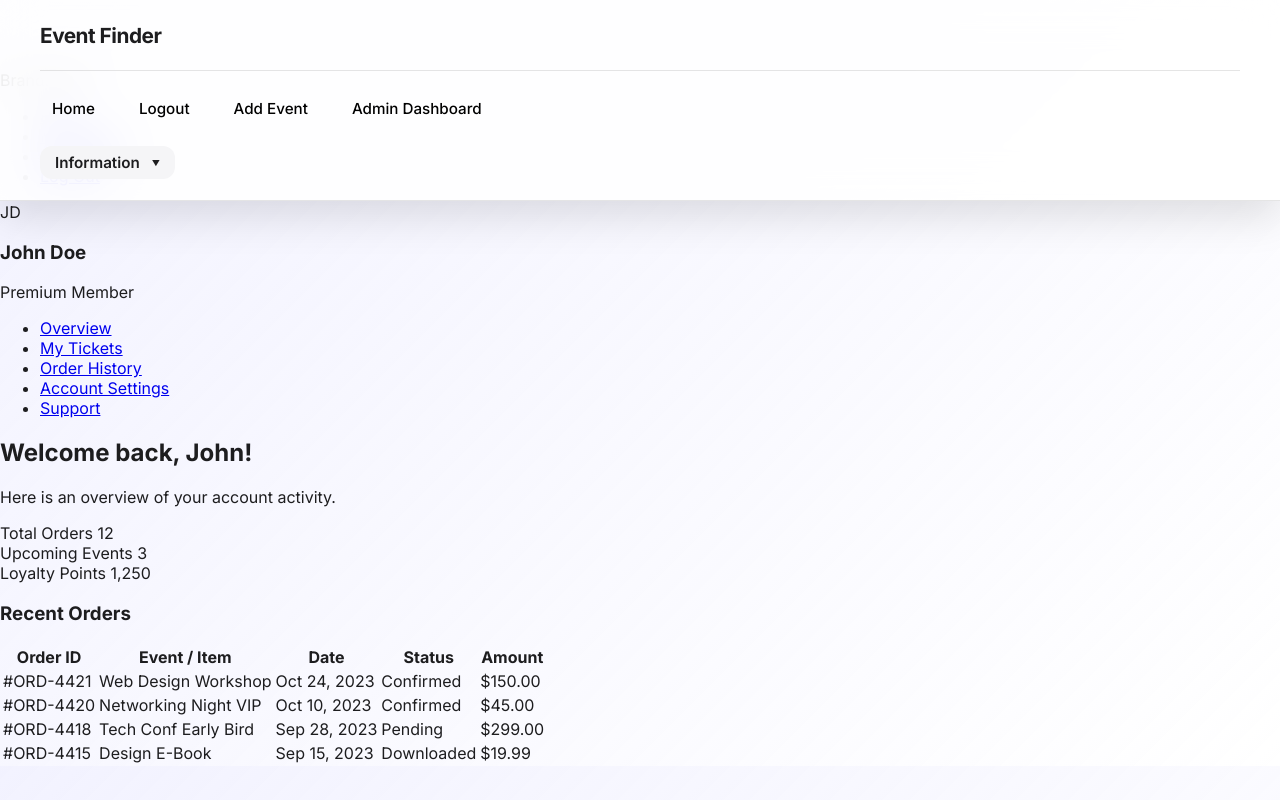
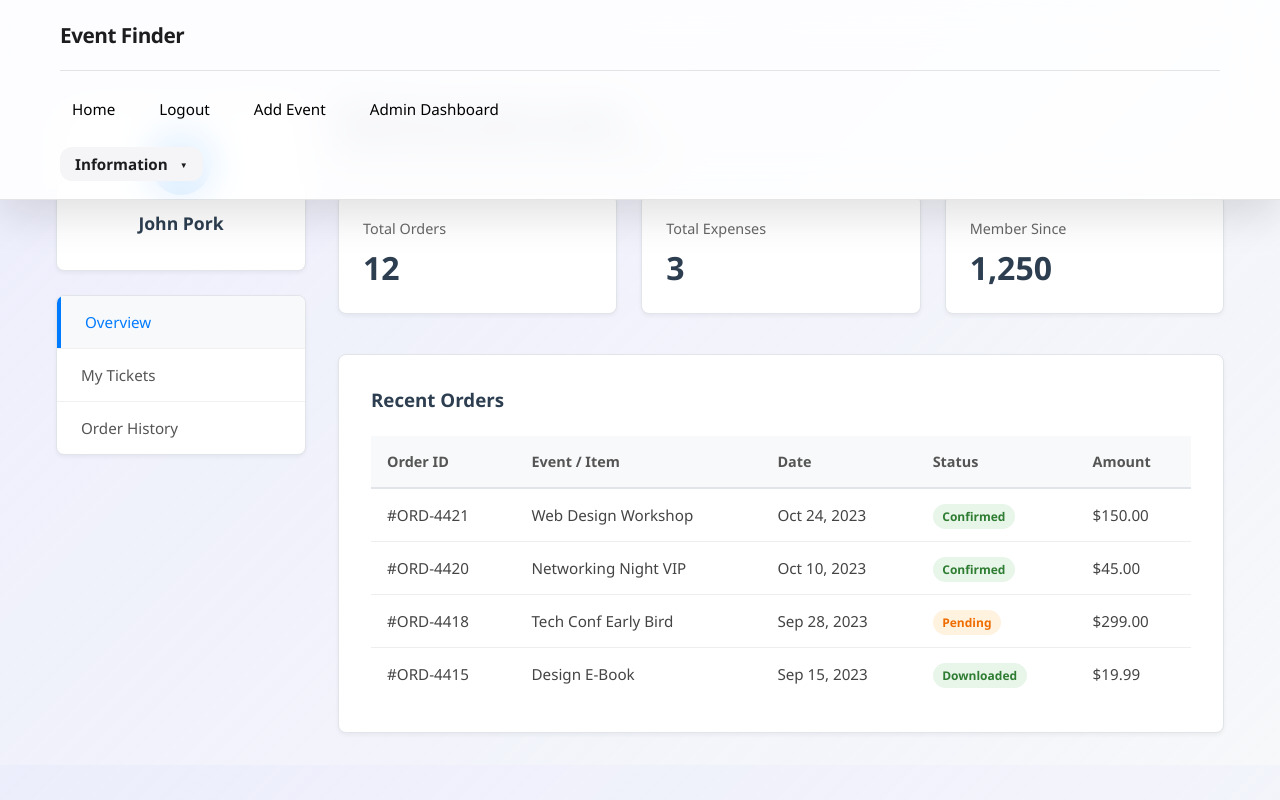
Before and after one commit to JesseSinti/DjangoUnit2Project, a Django app: page /dashboard/customer/ in a window 1280 px wide. Run offline with Django 5.2, Linux system fonts and the light colour scheme; a user stored in the database is signed in; data comes from the database, SQL or seed files in the repository.

Commit message:
Started working on customer dashboard

```diff
--- /dev/null
+++ b/Django_Unit_Project_2/App/static/customer_dashboard.css
@@ -0,0 +1,131 @@
+
+* { margin: 0; padding: 0; box-sizing: border-box; }
+
+body {
+    font-family: 'Segoe UI', Roboto, Helvetica, Arial, sans-serif;
+    color: #333;
+    background-color: #f4f6f9;
+}
+
+a { text-decoration: none; color: inherit; }
+
+
+
+
+.logo { font-size: 1.5rem; font-weight: 700; color: #2c3e50; }
+
+
+
+.logout-btn {
+    padding: 0.5rem 1rem;
+    background-color: #ffebee;
+    color: #d32f2f !important;
+    border-radius: 4px;
+    transition: background 0.3s;
+}
+.logout-btn:hover { background-color: #ffcdd2; }
+
+
+.dashboard-container {
+    max-width: 1200px;
+    margin: 2rem auto;
+    padding: 0 1rem;
+    display: grid;
+    grid-template-columns: 250px 1fr;
+    gap: 2rem;
+}
+
+
+.dashboard-sidebar {
+    background: transparent;
+}
+
+.user-profile-card {
+    background: #ffffff;
+    padding: 2rem 1rem;
+    text-align: center;
+    border-radius: 8px;
+    box-shadow: 0 2px 4px rgba(0,0,0,0.05);
+    margin-bottom: 1.5rem;
+    border: 1px solid #e1e4e8;
+}
+
+.user-avatar {
+    width: 60px;
+    height: 60px;
+    background-color: #007bff;
+    color: white;
+    border-radius: 50%;
+    display: flex;
+    align-items: center;
+    justify-content: center;
+    font-size: 1.5rem;
+    margin: 0 auto 1rem;
+}
+
+.user-name { font-size: 1.1rem; color: #2c3e50; margin-bottom: 0.2rem; }
+
+
+.sidebar-menu { list-style: none; background: #ffffff; border-radius: 8px; box-shadow: 0 2px 4px rgba(0,0,0,0.05); overflow: hidden; border: 1px solid #e1e4e8; }
+.sidebar-menu li { border-bottom: 1px solid #f0f0f0; }
+.sidebar-menu li:last-child { border-bottom: none; }
+
+.sidebar-menu a {
+    display: block;
+    padding: 1rem 1.5rem;
+    color: #555;
+    transition: all 0.2s;
+    font-size: 0.95rem;
+}
+
+.sidebar-menu a:hover { background-color: #f8f9fa; color: #007bff; padding-left: 1.75rem; }
+.sidebar-menu a.active-item { border-left: 4px solid #007bff; background-color: #f8f9fa; color: #007bff; }
+
+
+.content-header { margin-bottom: 2rem; }
+.content-header h2 { color: #2c3e50; font-size: 1.75rem; }
+.content-header p { color: #666; }
+
+
+.stats-grid {
+    display: grid;
+    grid-template-columns: repeat(auto-fit, minmax(200px, 1fr));
+    gap: 1.5rem;
+    margin-bottom: 2.5rem;
+}
+
+.stat-card {
+    background: #ffffff;
+    padding: 1.5rem;
+    border-radius: 8px;
+    box-shadow: 0 2px 4px rgba(0,0,0,0.05);
+    border: 1px solid #e1e4e8;
+}
+
+.stat-label { display: block; color: #666; font-size: 0.9rem; margin-bottom: 0.5rem; }
+.stat-number { display: block; color: #2c3e50; font-size: 2rem; font-weight: 700; }
+
+.recent-activity { background: #ffffff; padding: 2rem; border-radius: 8px; box-shadow: 0 2px 4px rgba(0,0,0,0.05); border: 1px solid #e1e4e8; }
+.section-header { margin-bottom: 1.5rem; color: #2c3e50; }
+
+.clean-table { width: 100%; border-collapse: collapse; min-width: 600px; /* Forces scroll on small screens */ }
+.table-responsive { overflow-x: auto; }
+
+.clean-table th { text-align: left; padding: 1rem; background-color: #f8f9fa; color: #555; font-weight: 600; font-size: 0.9rem; border-bottom: 2px solid #e1e4e8; }
+.clean-table td { padding: 1rem; border-bottom: 1px solid #eee; color: #444; font-size: 0.95rem; }
+.clean-table tr:last-child td { border-bottom: none; }
+.clean-table tr:hover { background-color: #fcfcfc; }
+
+
+.badge { padding: 0.25rem 0.6rem; border-radius: 20px; font-size: 0.75rem; font-weight: 600; }
+.badge.success { background-color: #e8f5e9; color: #2e7d32; }
+.badge.warning { background-color: #fff3e0; color: #ef6c00; }
+
+
+@media (max-width: 768px) {
+    .dashboard-container { grid-template-columns: 1fr; } /* Stack sidebar on top */
+    .user-profile-card { display: flex; align-items: center; gap: 1rem; text-align: left; padding: 1rem; }
+    .user-avatar { margin: 0; width: 50px; height: 50px; font-size: 1.2rem; }
+
+    .navbar { flex-direction: column; gap: 1rem; }
+}
--- a/Django_Unit_Project_2/App/templates/admin_dashboard.html
+++ b/Django_Unit_Project_2/App/templates/admin_dashboard.html
@@ -30,8 +30,8 @@
             <div class="user-avatar" style="width: 32px; height: 32px; font-size: 0.8rem;">AD</div>
 
             <div class="profile-info ms-2 overflow-hidden">
-                <div class="name text-truncate">Admin User</div>
-                <div class="email text-truncate">admin@org.com</div>
+                <div class="name text-truncate">{{ admin.first_name }} {{ admin.last_name }}</div>
+                <div class="email text-truncate">{{ admin.email }}</div>
             </div>
         </a>
     </div>
--- a/Django_Unit_Project_2/App/templates/customer_dashboard.html
+++ b/Django_Unit_Project_2/App/templates/customer_dashboard.html
@@ -1,49 +1,31 @@
 {% extends "base.html" %}
 {% block title %}Customer Dashboard{% endblock %}
+{% load static %}
+{% block content %}
+    <link rel="stylesheet" href="{% static 'customer_dashboard.css' %}">
 
-{% block content %}
-<!DOCTYPE html>
-<html lang="en">
-<head>
-    <meta charset="UTF-8">
-    <meta name="viewport" content="width=device-width, initial-scale=1.0">
-    <title>My Dashboard | BrandName</title>
-    <link rel="stylesheet" href="dashboard.css">
-</head>
-<body>
-
-    <nav class="navbar">
-        <div class="logo">BrandName</div>
-        <ul class="nav-links">
-            <li><a href="index.html">Home</a></li>
-            <li><a href="#">My Events</a></li>
-            <li><a href="#" class="active">Dashboard</a></li>
-            <li><a href="#" class="logout-btn">Log Out</a></li>
-        </ul>
-    </nav>
 
     <div class="dashboard-container">
 
         <aside class="dashboard-sidebar">
             <div class="user-profile-card">
-                <div class="user-avatar">JD</div>
-                <h3 class="user-name">John Doe</h3>
-                <p class="user-role">Premium Member</p>
+                <div class="user-avatar">{{ Customer.first_name.0 }}{{ Customer.last_name.0 }}</div>
+                <h3 class="user-name">{{ Customer.first_name }} {{ Customer.last_name }}</h3>
+
             </div>
 
             <ul class="sidebar-menu">
                 <li><a href="#" class="active-item">Overview</a></li>
                 <li><a href="#">My Tickets</a></li>
                 <li><a href="#">Order History</a></li>
-                <li><a href="#">Account Settings</a></li>
-                <li><a href="#">Support</a></li>
+
             </ul>
         </aside>
 
         <main class="dashboard-content">
 
             <header class="content-header">
-                <h2>Welcome back, John!</h2>
+                <h2>Welcome back, {{ Customer.first_name }}!</h2>
                 <p>Here is an overview of your account activity.</p>
             </header>
 
@@ -53,11 +35,11 @@
                     <span class="stat-number">12</span>
                 </div>
                 <div class="stat-card">
-                    <span class="stat-label">Upcoming Events</span>
+                    <span class="stat-label">Total Expenses</span>
                     <span class="stat-number">3</span>
                 </div>
                 <div class="stat-card">
-                    <span class="stat-label">Loyalty Points</span>
+                    <span class="stat-label">Member Since</span>
                     <span class="stat-number">1,250</span>
                 </div>
             </section>
@@ -112,6 +94,5 @@
         </main>
     </div>
 
-</body>
-</html>
+
 {% endblock %}
--- a/Django_Unit_Project_2/App/views.py
+++ b/Django_Unit_Project_2/App/views.py
@@ -215,6 +215,7 @@ def search_users(request):
     total_users = len(organization_users)
     total_events = len(events)
     total_pending = len(pending_memberships)
+    admin = User.objects.get(id=request.user.id)
 
     return render(request,'admin_dashboard.html', {
         'Users' : users,
@@ -224,7 +225,8 @@ def search_users(request):
         'organization_events' : events,
         'total_users' : total_users,
         'total_events' : total_events,
-        'pending' : total_pending,})
+        'pending' : total_pending,
+        'admin' : admin})
 
 
 @login_required
@@ -246,7 +248,10 @@ def user_dashboard(request, org_id):
 
 @login_required
 def customer_dashboard(request):
-    return render(request, "customer_dashboard.html")
+    user = User.objects.get(id=request.user.id)
+
+    return render(request, "customer_dashboard.html",{
+    'Customer' : user,})
 
 
 # =============================================================================================================
```
Also changed, not shown: Django_Unit_Project_2/App/models.py (line endings or trailing spaces).
